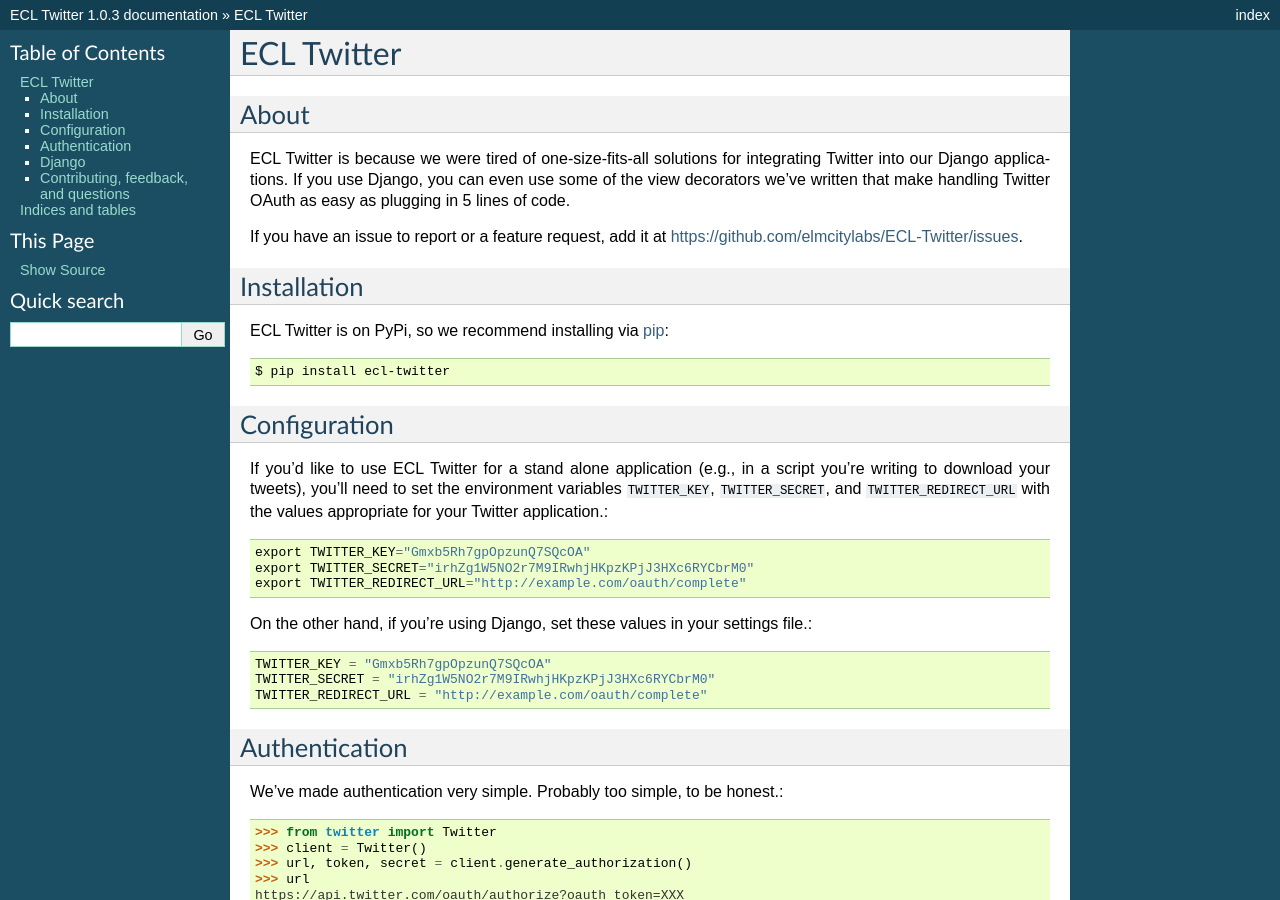
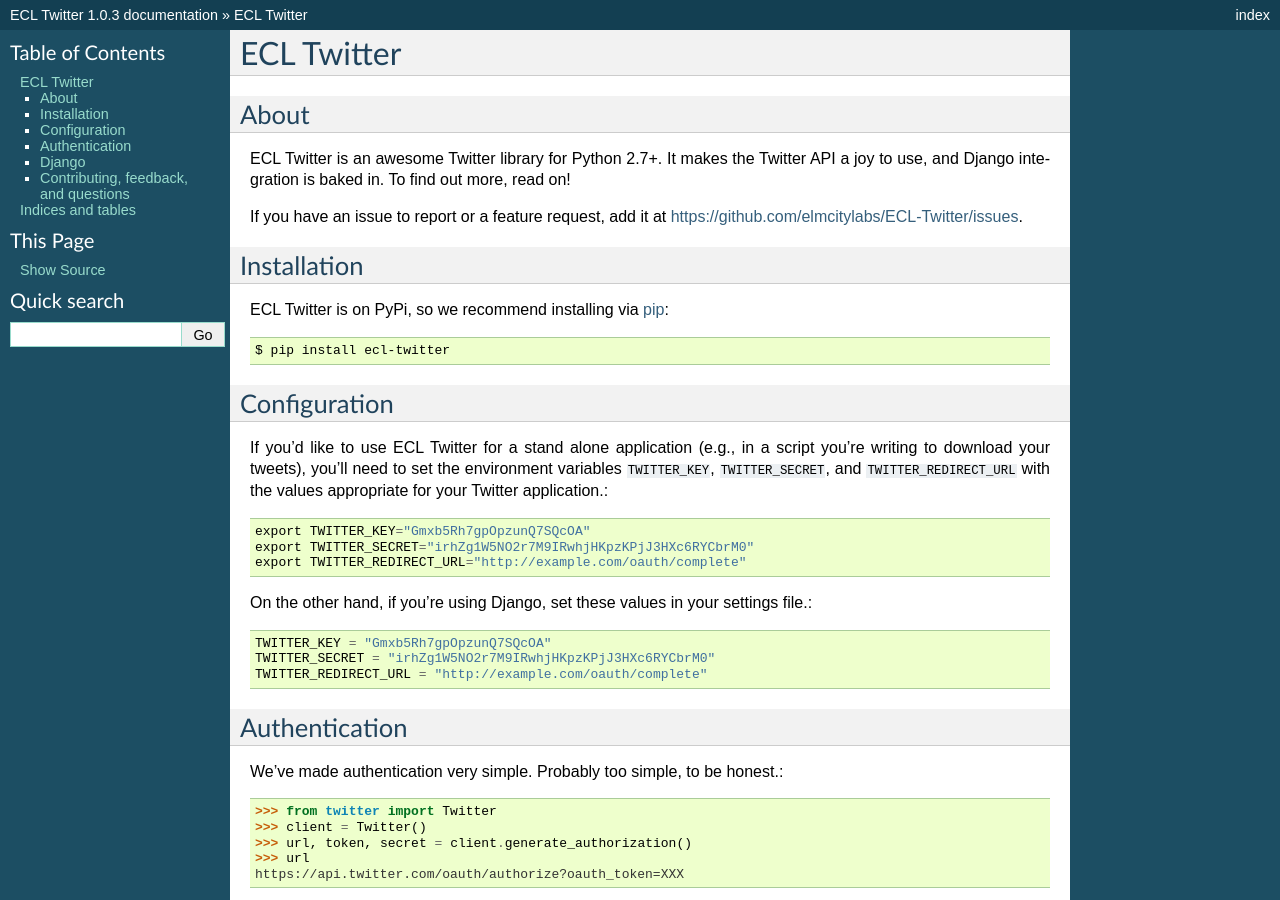
Before and after one commit to elmcitylabs/ECL-Twitter, a Sphinx documentation site: the page built from docs/index.rst, in a window 1280 px wide and 900 px high. Built offline with Sphinx 7.4.7, drawn with Linux system fonts in a browser that asks for light colours; formulas are drawn with MathJax 3.

Commit message:
fix typos and other spelling issues

```diff
--- a/docs/index.rst
+++ b/docs/index.rst
@@ -9,12 +9,12 @@ ECL Twitter
 About
 -----
 
-ECL Twitter is because we were tired of one-size-fits-all solutions for
-integrating Twitter into our Django applications. If you use Django, you can
-even use some of the view decorators we've written that make handling Twitter
-OAuth as easy as plugging in 5 lines of code.
+ECL Twitter is an awesome Twitter library for Python 2.7+. It makes the Twitter
+API a joy to use, and Django integration is baked in. To find out more, read
+on!
 
-If you have an issue to report or a feature request, add it at https://github.com/elmcitylabs/ECL-Twitter/issues.
+If you have an issue to report or a feature request, add it at
+https://github.com/elmcitylabs/ECL-Twitter/issues.
 
 .. _installation:
 
```
